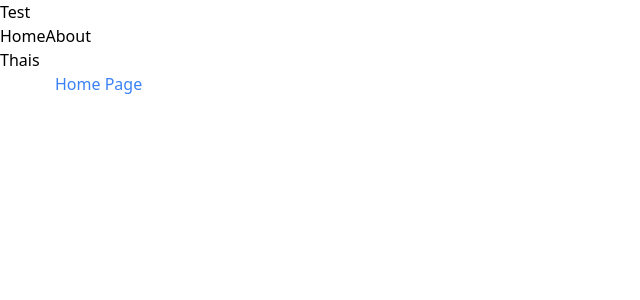
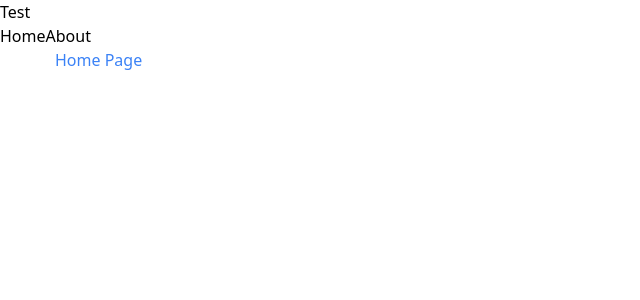
Before and after one commit to thaidn1999/moshop-ghtk, a Vue app: page / in a window 1280 px wide. Shown: the top 300 px of the page, without its empty margins (0-640 px from the left). Built offline with nearby package versions, Linux system fonts and the light colour scheme.

Commit message:
init project

```diff
--- a/src/App.vue
+++ b/src/App.vue
@@ -14,10 +14,6 @@ import TestComponent from "./components/TestComponent.vue";
       </nav>
     </div>
   </header>
-  <div>
-    <p>Thais</p>
-  </div>
-
   <RouterView />
 </template>
 
```
